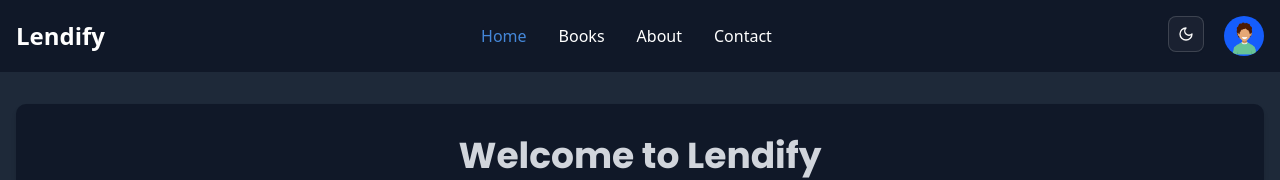
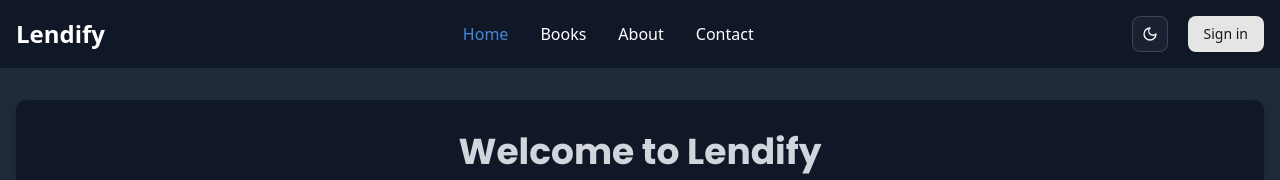
Before and after one commit to rampradops28/Inventory_Management, a React (Vite) app in the folder client/: page / in a window 1280 px wide. Shown: the top 180 px of the page. Built offline with nearby package versions, Linux system fonts and the light colour scheme; no server answers; a web font is replaced by a local one.

Commit message:
log out and navbar edit

```diff
--- a/client/src/components/Navbar.jsx
+++ b/client/src/components/Navbar.jsx
@@ -3,11 +3,18 @@ import { Link } from "react-router";
 import { ModeToggle } from "./mode-toggle";
 import userPng from "../assets/images/user.png";
 import { useUserStore } from "@/stores/useUserStore";
+import { Button } from "./ui/button";
+import { useNavigate } from "react-router";
 
 function Navbar() {
-  const { user } = useUserStore();
+  const navigate = useNavigate();
+  const { user, logout } = useUserStore();
   const [isDropdownOpen, setIsDropdownOpen] = useState(false);
   const [isMobileMenuOpen, setIsMobileMenuOpen] = useState(false);
+
+  const handleLogout = async () => {
+    await logout(navigate);
+  };
 
   return (
     <nav className="bg-white/70 border-gray-200 dark:bg-gray-900">
@@ -26,6 +33,8 @@ function Navbar() {
           <div className="mx-5">
             <ModeToggle />
           </div>
+          {user ? (
+            <>
               {/* User Menu Button */}
               <button
                 type="button"
@@ -46,7 +55,7 @@ function Navbar() {
               {isDropdownOpen && (
                 <div className="absolute right-0 mt-2 w-48 bg-white shadow-lg rounded-lg z-50 top-10">
                   <div className="px-4 py-3">
-                <span className="block text-sm text-gray-900 dark:text-black font-poppins">
+                    <span className="block text-sm text-gray-900 dark:text-gray-800 font-poppins">
                       {user?.name}
                     </span>
                     <span className="block text-sm text-gray-500 truncate dark:text-gray-700 font-poppins">
@@ -62,7 +71,7 @@ function Navbar() {
                         Profile
                       </Link>
                     </li>
-                {user && user.role === "admin" && (
+                    {user.role === "admin" && (
                       <li>
                         <Link
                           to="/dashboard"
@@ -74,7 +83,7 @@ function Navbar() {
                     )}
                     <li>
                       <Link
-                    to="/logout"
+                        onClick={handleLogout}
                         className="block px-4 py-2 text-sm text-gray-700 hover:bg-gray-100 dark:hover:bg-blue-700 dark:text-gray-700 dark:hover:text-white"
                       >
                         Sign out
@@ -82,6 +91,12 @@ function Navbar() {
                     </li>
                   </ul>
                 </div>
+              )}
+            </>
+          ) : (
+            <Link to="/login">
+              <Button variant="default">Sign in</Button>
+            </Link>
           )}
 
           {/* Mobile Menu Toggle */}
@@ -131,7 +146,7 @@ function Navbar() {
 
             <li>
               <Link
-                to="/book-category"
+                to="/book-details"
                 className="block py-2 px-3 text-gray-900 rounded-sm hover:bg-gray-100 md:hover:bg-transparent md:hover:text-blue-700 md:p-0 dark:text-white md:dark:hover:text-blue-700 dark:hover:bg-gray-700 dark:hover:text-white md:dark:hover:bg-transparent dark:border-gray-700"
               >
                 Books
--- a/client/src/stores/useUserStore.js
+++ b/client/src/stores/useUserStore.js
@@ -115,9 +115,12 @@ export const useUserStore = create((set, get) => ({
     }
   },
 
-  logout: async () => {
+  logout: async (navigate) => {
     set({ loading: true });
     try {
+      const res = await axiosInstance.post("/auth/logout");
+      set({ user: null, loading: false });
+      navigate("/login");
     } catch (error) {
       set({ loading: false });
       console.log("error in logout", error);
```
Lines whose indentation alone changed are shown as unchanged.
